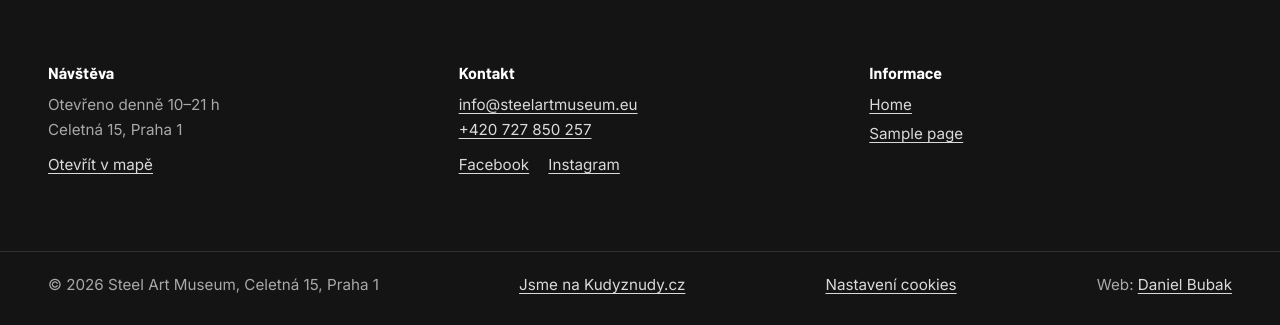
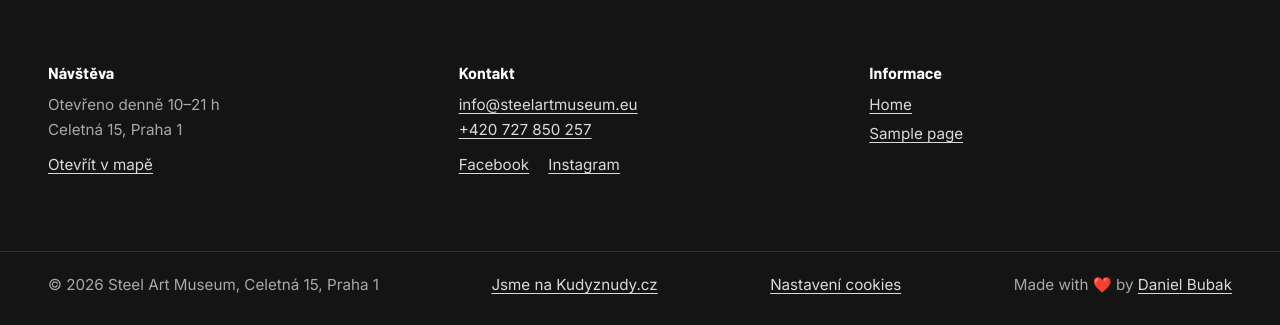
Before and after one commit to subutai420/steel-art-museum, a WordPress theme: template wp-content/themes/steel-art-museum/page.php in a window 1280 px wide. Shown: the part 505-830 px from the top of the page. Run offline with PHP 8.4 and a stand-in for WordPress, Linux system fonts and the light colour scheme; the site name, menu and one post (Sample post) are stand-ins, and other content is empty.

Commit message:
Patička: Made with ❤️ by Daniel Bubak
Co-Authored-By: Claude Fable 5.2 <noreply@anthropic.com>

```diff
--- a/wp-content/themes/steel-art-museum/inc/i18n.php
+++ b/wp-content/themes/steel-art-museum/inc/i18n.php
@@ -137,7 +137,7 @@ function sam_texts() {
 			'price_list'       => 'Ceník',
 			'contact_page'     => 'Kontakt',
 			'kudyznudy'        => 'Jsme na Kudyznudy.cz',
-			'made_by'          => 'Web: %s',
+			'made_by'          => 'Made with ❤️ by %s',
 			'cookies'          => 'Nastavení cookies',
 
 			'not_found_h'      => 'Tahle stránka tu není',
@@ -258,7 +258,7 @@ function sam_texts() {
 			'price_list'       => 'Price list',
 			'contact_page'     => 'Contact',
 			'kudyznudy'        => 'Find us on Kudyznudy.cz',
-			'made_by'          => 'Website: %s',
+			'made_by'          => 'Made with ❤️ by %s',
 			'cookies'          => 'Cookie settings',
 
 			'not_found_h'      => 'This page is not here',
```
